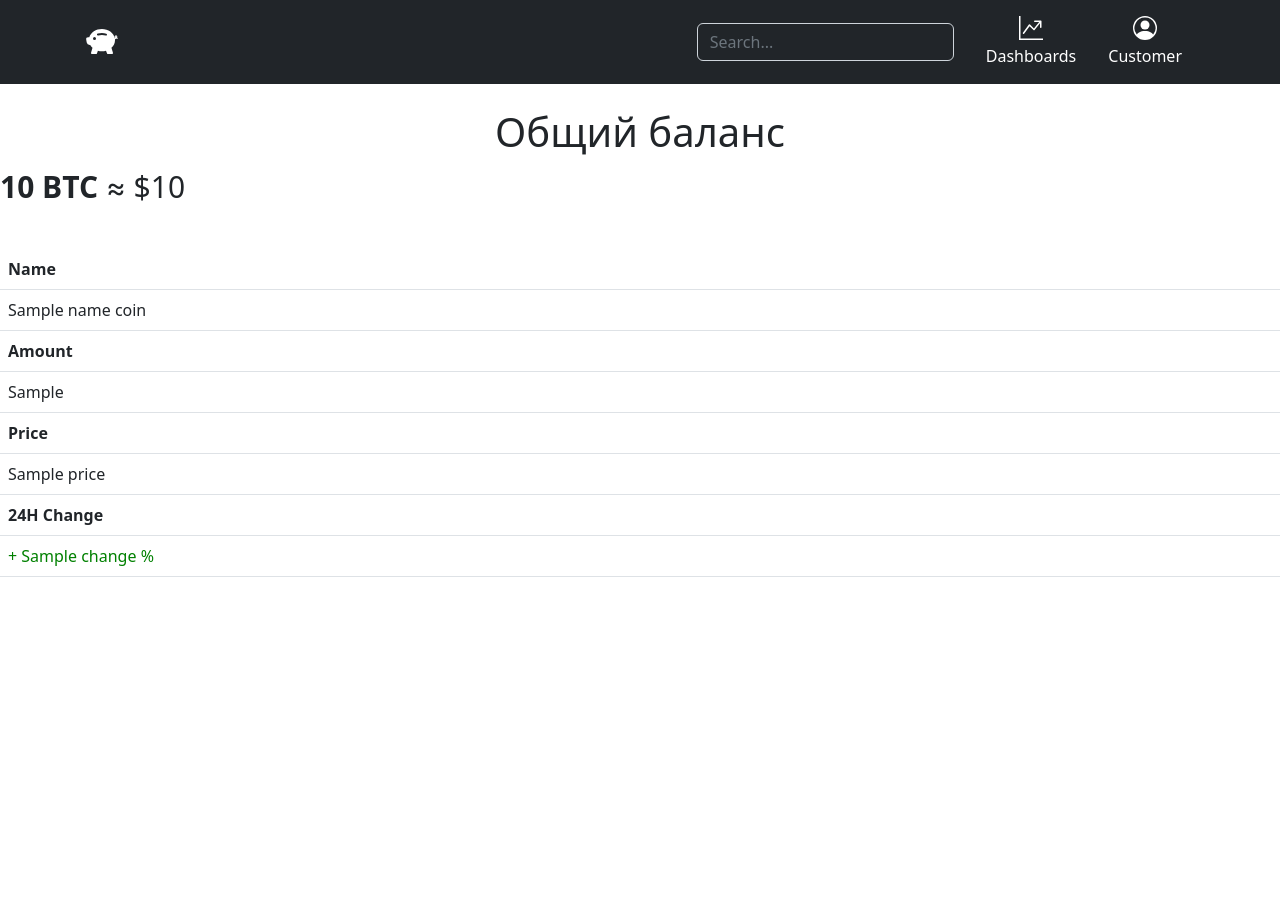
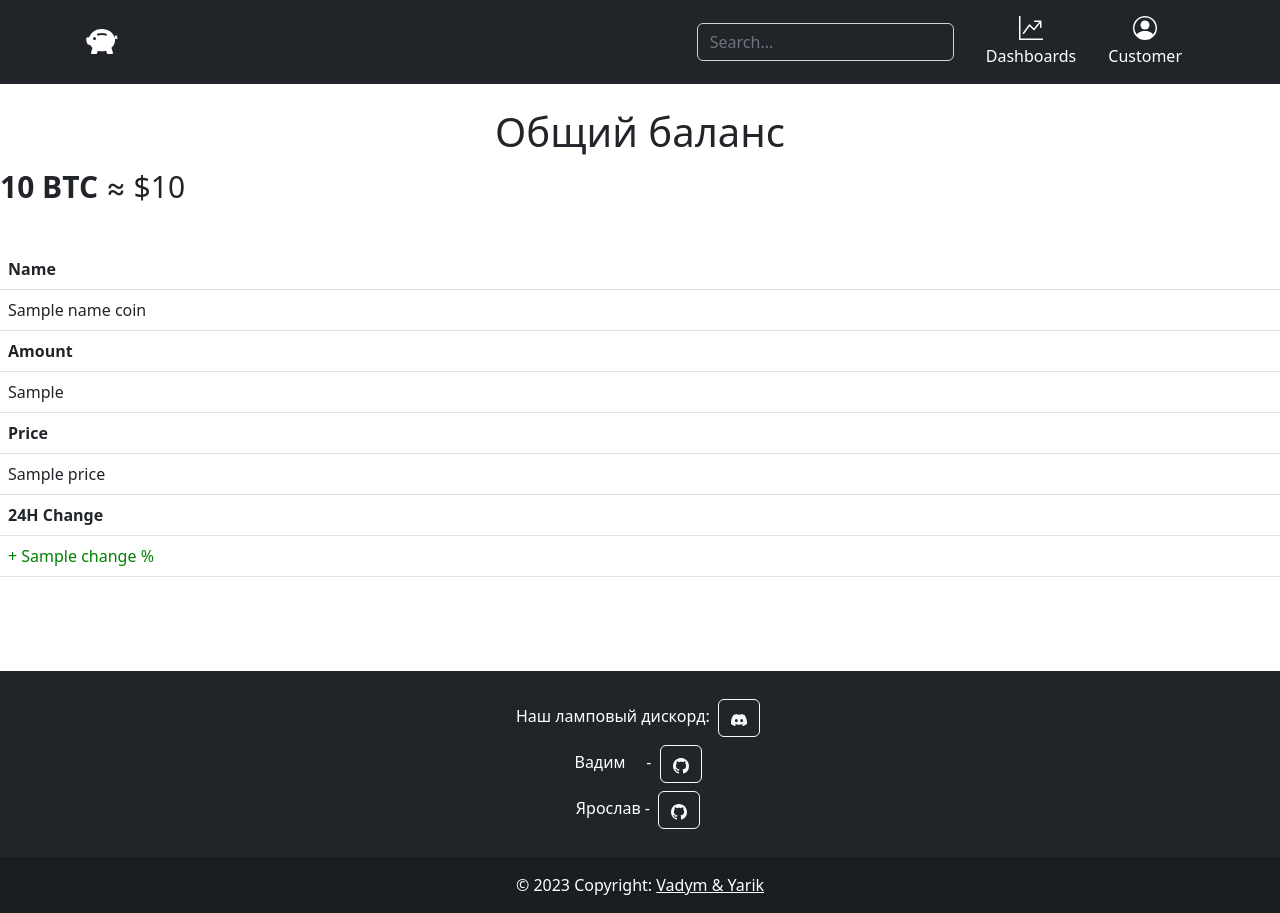
Before and after one commit to MRX580/Exchange, a Django app: template exchange/main/templates/your_accaunt.html in a window 1280 px wide. Before the commit the page ends 577 px from the top, so only its background shows below. Run offline with Django 3.2, Linux system fonts and the light colour scheme; the template is opened without the code that fills it: most values are stand-ins (such as "Sample title", 1, 10 or a date in 2020); some libraries are stand-ins or nearby versions.

Commit message:
add footer

```diff
--- a/exchange/exchange/static/css/main.css
+++ b/exchange/exchange/static/css/main.css
@@ -28,3 +28,11 @@
     text-align: center;
     flex: 1;
 }
+
+body {
+    height: 100%;
+}
+
+.content {
+    min-height: calc(100vh - 129px);
+}
--- a/exchange/templates/base.html
+++ b/exchange/templates/base.html
@@ -9,8 +9,10 @@
 </head>
 <body>
 <div class="wrapper">
+    <div class="content">
     {% include 'inc/_nav.html' %}
     {% block content %}CONTENT{% endblock %}
+        </div>
     {% include 'inc/_footer.html' %}
 </div>
 <script src="https://code.jquery.com/jquery-3.4.1.slim.min.js"
--- a/exchange/templates/inc/_footer.html
+++ b/exchange/templates/inc/_footer.html
@@ -1,10 +1,24 @@
-<!DOCTYPE html>
-<html lang="en">
-<head>
-    <meta charset="UTF-8">
-    <title>Title</title>
-</head>
-<body>
+<footer class="bg-dark text-center text-white footer">
+  <div class="container p-4 pb-0">
+    <section class="mb-4">
+      <a>Наш ламповый дискорд:</a>
+            <a class="btn btn-outline-light btn-floating m-1" href="https://discord.gg/sJnbZNSTVW" role="button"><svg xmlns="http://www.w3.org/2000/svg" width="16" height="16" fill="currentColor" class="bi bi-discord" viewBox="0 0 16 16">
+  <path d="M13.545 2.907a13.227 13.227 0 0 0-3.257-1.011.05.05 0 0 0-.052.025c-.141.25-.297.577-.406.833a12.19 12.19 0 0 0-3.658 0 8.258 8.258 0 0 0-.412-.833.051.051 0 0 0-.052-.025c-1.125.194-2.22.534-3.257 1.011a.041.041 0 0 0-.021.018C.356 6.024-.213 9.047.066 12.032c.001.014.01.028.021.037a13.276 13.276 0 0 0 3.995 2.02.05.05 0 0 0 .056-.019c.308-.42.582-.863.818-1.329a.05.05 0 0 0-.01-.059.051.051 0 0 0-.018-.011 8.875 8.875 0 0 1-1.248-.595.05.05 0 0 1-.02-.066.051.051 0 0 1 .015-.019c.084-.063.168-.129.248-.195a.05.05 0 0 1 .051-.007c2.619 1.196 5.454 1.196 8.041 0a.052.052 0 0 1 .053.007c.08.066.164.132.248.195a.051.051 0 0 1-.004.085 8.254 8.254 0 0 1-1.249.594.05.05 0 0 0-.03.03.052.052 0 0 0 .003.041c.24.465.515.909.817 1.329a.05.05 0 0 0 .056.019 13.235 13.235 0 0 0 4.001-2.02.049.049 0 0 0 .021-.037c.334-3.451-.559-6.449-2.366-9.106a.034.034 0 0 0-.02-.019Zm-8.198 7.307c-.789 0-1.438-.724-1.438-1.612 0-.889.637-1.613 1.438-1.613.807 0 1.45.73 1.438 1.613 0 .888-.637 1.612-1.438 1.612Zm5.316 0c-.788 0-1.438-.724-1.438-1.612 0-.889.637-1.613 1.438-1.613.807 0 1.451.73 1.438 1.613 0 .888-.631 1.612-1.438 1.612Z"/>
+</svg></a>
 
-</body>
-</html>
+      <br>
+      <a>Вадим &nbsp&nbsp&nbsp&nbsp- </a> <a class="btn btn-outline-light btn-floating m-1" href="https://github.com/MRX580" role="button"><svg xmlns="http://www.w3.org/2000/svg" width="16" height="16" fill="currentColor" class="bi bi-github" viewBox="0 0 16 16">
+    <path d="M8 0C3.58 0 0 3.58 0 8c0 3.54 2.29 6.53 5.47 7.59.4.07.55-.17.55-.38 0-.19-.01-.82-.01-1.49-2.01.37-2.53-.49-2.69-.94-.09-.23-.48-.94-.82-1.13-.28-.15-.68-.52-.01-.53.63-.01 1.08.58 1.23.82.72 1.21 1.87.87 2.33.66.07-.52.28-.87.51-1.07-1.78-.2-3.64-.89-3.64-3.95 0-.87.31-1.59.82-2.15-.08-.2-.36-1.02.08-2.12 0 0 .67-.21 2.2.82.64-.18 1.32-.27 2-.27.68 0 1.36.09 2 .27 1.53-1.04 2.2-.82 2.2-.82.44 1.1.16 1.92.08 2.12.51.56.82 1.27.82 2.15 0 3.07-1.87 3.75-3.65 3.95.29.25.54.73.54 1.48 0 1.07-.01 1.93-.01 2.2 0 .21.15.46.55.38A8.012 8.012 0 0 0 16 8c0-4.42-3.58-8-8-8z"/>
+</svg></a>
+      <br>
+      <a>Ярослав - </a> <a class="btn btn-outline-light btn-floating m-1" href="https://github.com/Yaroslavv05" role="button"><svg xmlns="http://www.w3.org/2000/svg" width="16" height="16" fill="currentColor" class="bi bi-github" viewBox="0 0 16 16">
+    <path d="M8 0C3.58 0 0 3.58 0 8c0 3.54 2.29 6.53 5.47 7.59.4.07.55-.17.55-.38 0-.19-.01-.82-.01-1.49-2.01.37-2.53-.49-2.69-.94-.09-.23-.48-.94-.82-1.13-.28-.15-.68-.52-.01-.53.63-.01 1.08.58 1.23.82.72 1.21 1.87.87 2.33.66.07-.52.28-.87.51-1.07-1.78-.2-3.64-.89-3.64-3.95 0-.87.31-1.59.82-2.15-.08-.2-.36-1.02.08-2.12 0 0 .67-.21 2.2.82.64-.18 1.32-.27 2-.27.68 0 1.36.09 2 .27 1.53-1.04 2.2-.82 2.2-.82.44 1.1.16 1.92.08 2.12.51.56.82 1.27.82 2.15 0 3.07-1.87 3.75-3.65 3.95.29.25.54.73.54 1.48 0 1.07-.01 1.93-.01 2.2 0 .21.15.46.55.38A8.012 8.012 0 0 0 16 8c0-4.42-3.58-8-8-8z"/>
+</svg></a>
+    </section>
+  </div>
+
+  <div class="text-center p-3" style="background-color: rgba(0, 0, 0, 0.2);">
+    © 2023 Copyright:
+    <a class="text-white">Vadym & Yarik</a>
+  </div>
+</footer>
```
